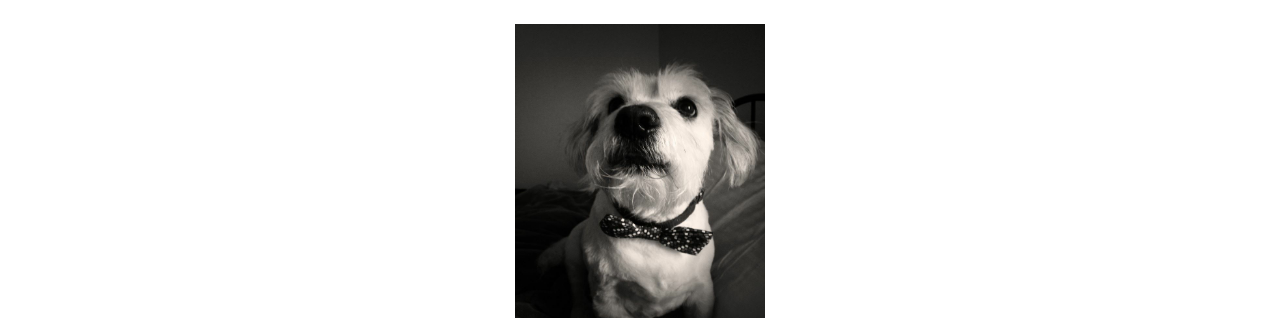
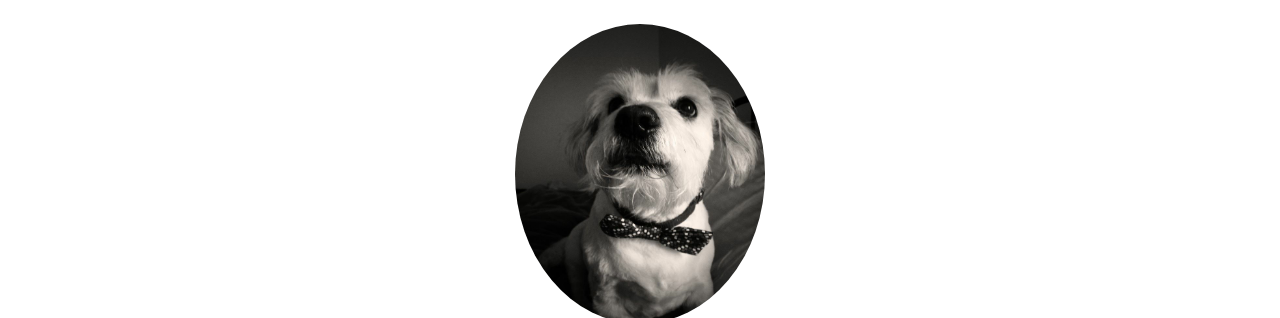
Before and after one commit to brookevonloh/odie-tribute, a plain HTML site: page index.html in a window 1280 px wide. Shown: the top 318 px of the page. Drawn offline with Linux system fonts and the light colour scheme.

Commit message:
Trying to make Odie circular

```diff
--- a/styles.css
+++ b/styles.css
@@ -5,6 +5,10 @@
 
 body {
   padding-top: 24px
+}
+
+img {
+  border-radius: 50%
 }
 
 header {
```
